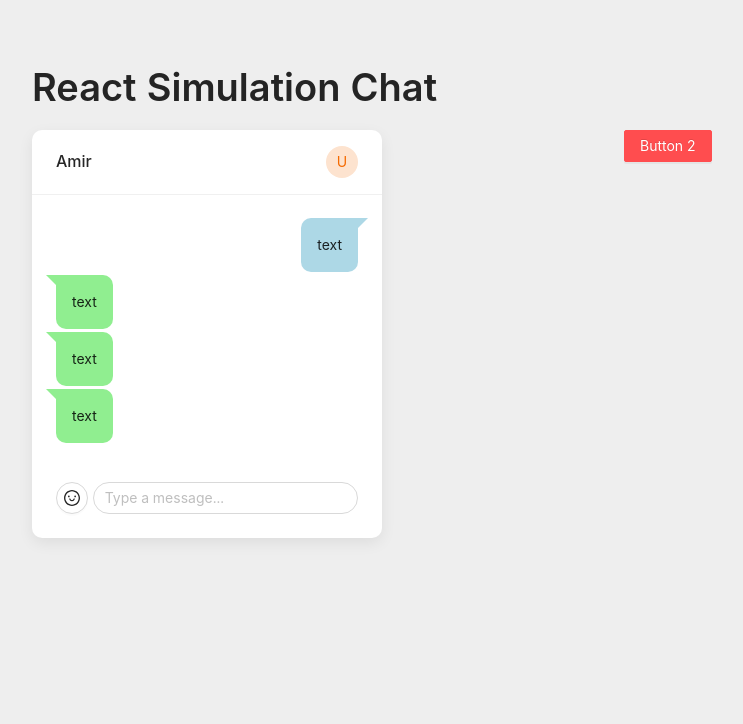
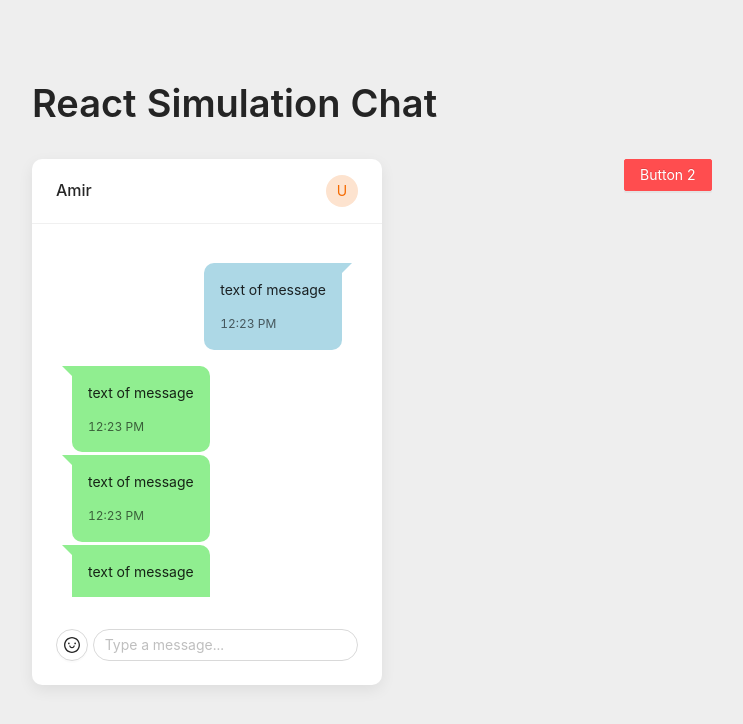
Before and after one commit to amiryxe/react-simulation-chat, a React (Create React App) app: page / in a window 1280 px wide. Shown: the top 724 px of the page, without its empty margins (16-759 px from the left). Built offline with nearby package versions, Linux system fonts and the light colour scheme; the HTML template or start-up script is replaced by a standard one.

Commit message:
set scroll to messages wrapper

```diff
--- a/src/App.css
+++ b/src/App.css
@@ -14,7 +14,10 @@ input[type='text'] {
 }
 
 .messages {
-  min-height: 200px;
+  min-height: 350px;
+  max-height: 350px;
+  overflow-y: scroll;
+  padding: 1rem;
 }
 
 .message-card {
@@ -29,6 +32,7 @@ input[type='text'] {
   background: lightblue;
   float: right;
   border-top-right-radius: 0;
+  margin-bottom: 1rem;
 }
 
 .message-receive {
@@ -69,7 +73,13 @@ input[type='text'] {
   transform: rotate(180deg);
 }
 
+.message-time {
+  margin: 0;
+  font-size: 12px;
+  opacity: 0.7;
+}
+
 .input-chat {
   clear: both;
-  margin-top: 4rem;
+  margin-top: 2rem;
 }
--- a/src/pages/Chat.js
+++ b/src/pages/Chat.js
@@ -17,7 +17,7 @@ const Chat = () => {
   return (
     <div className='container'>
       <Layout style={{ padding: '3rem', background: 'transparent' }}>
-        <Title style={{ marginTop: '1rem' }}>React Simulation Chat</Title>
+        <Title style={{ margin: '2rem 0' }}>React Simulation Chat</Title>
         <Row>
           <Col span={12}>
             <Card
@@ -33,11 +33,23 @@ const Chat = () => {
               style={{ width: 350 }}
             >
               <div className='messages'>
-                <span className='message-card message-send'>text</span>
+                <span className='message-card message-send'>
+                  <p>text of message</p>
+                  <p className='message-time'>12:23 PM</p>
+                </span>
 
-                <span className='message-card message-receive'>text</span>
-                <span className='message-card message-receive'>text</span>
-                <span className='message-card message-receive'>text</span>
+                <span className='message-card message-receive'>
+                  <p>text of message</p>
+                  <p className='message-time'>12:23 PM</p>
+                </span>
+                <span className='message-card message-receive'>
+                  <p>text of message</p>
+                  <p className='message-time'>12:23 PM</p>
+                </span>
+                <span className='message-card message-receive'>
+                  <p>text of message</p>
+                  <p className='message-time'>12:23 PM</p>
+                </span>
               </div>
 
               <div className='input-chat'>
```
